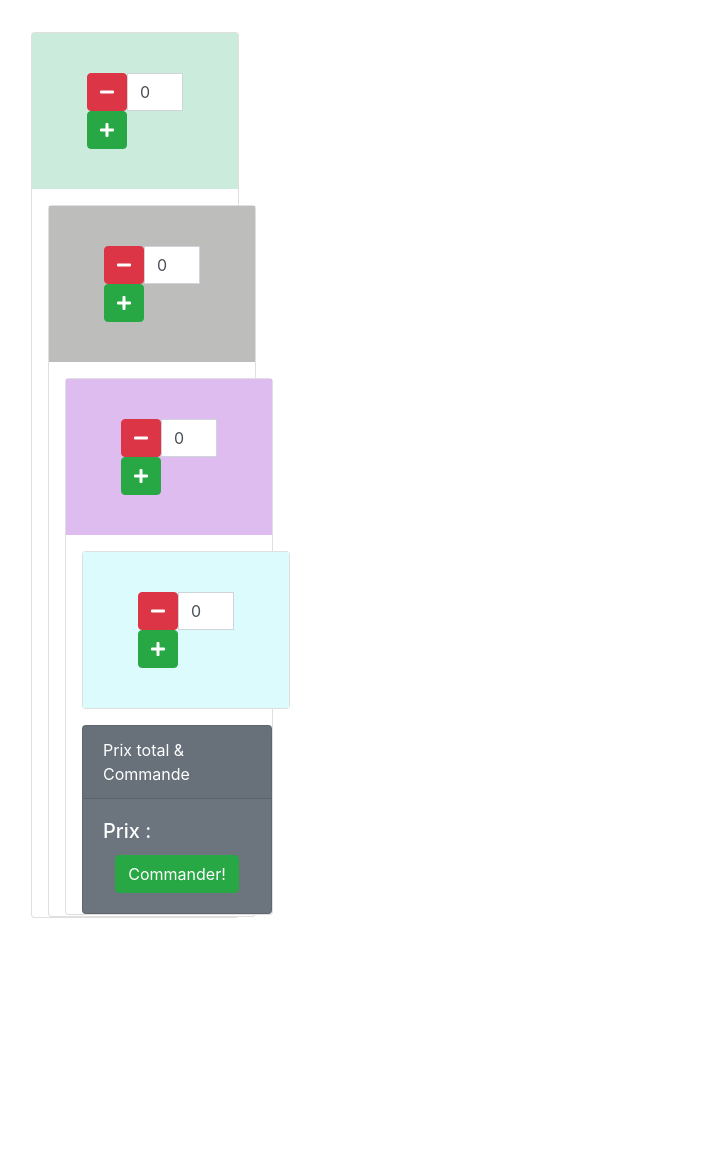
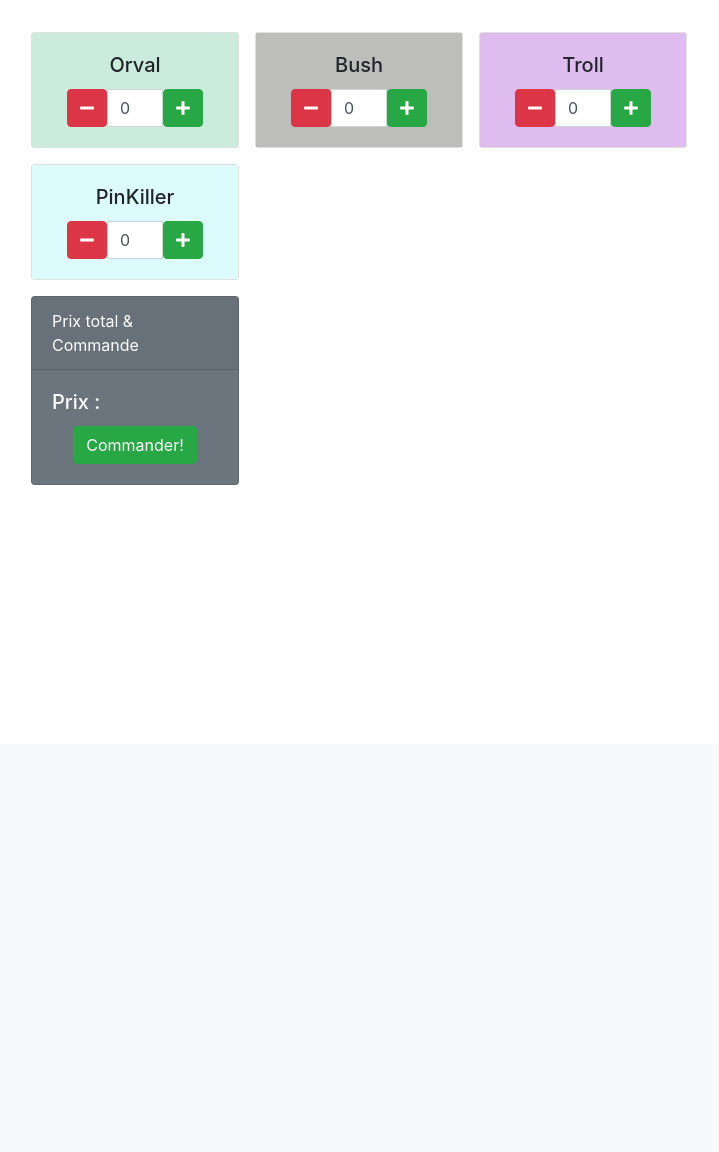
Before and after one commit to hugojcqs/Boursiere, a Django app: page /beer_ordering/ in a window 1280 px wide. Shown: the part 56-1208 px from the top of the page, without its empty margins (0-719 px from the left). After the commit the page ends 541 px from the top, so only its background shows below. Run offline with Django 3.2, Linux system fonts and the light colour scheme; a user stored in the database is signed in; data comes from the database, SQL or seed files in the repository; some libraries are stand-ins or nearby versions.

Commit message:
Updated error from past conflict

```diff
--- a/BoursiereDjango/templates/beer_card.html
+++ b/BoursiereDjango/templates/beer_card.html
@@ -4,7 +4,7 @@
 {% for beer in beers %}
     <div class="card ml-3 mt-3" style="width: 13rem;">
       <div class="card-body" style='background-color: {{beer.beer_name|rcolors}};'>
-      <div class="card-body">
+           <h5 class="card-title text-center">{{ beer.beer_name }}</h5>
         <div class="input-group col-sm-12">
           <span class="input-group-btn">
               <div class="btn btn-danger" onclick="minus({{ forloop.counter }}, '{{ beer.beer_name }}')">
```
